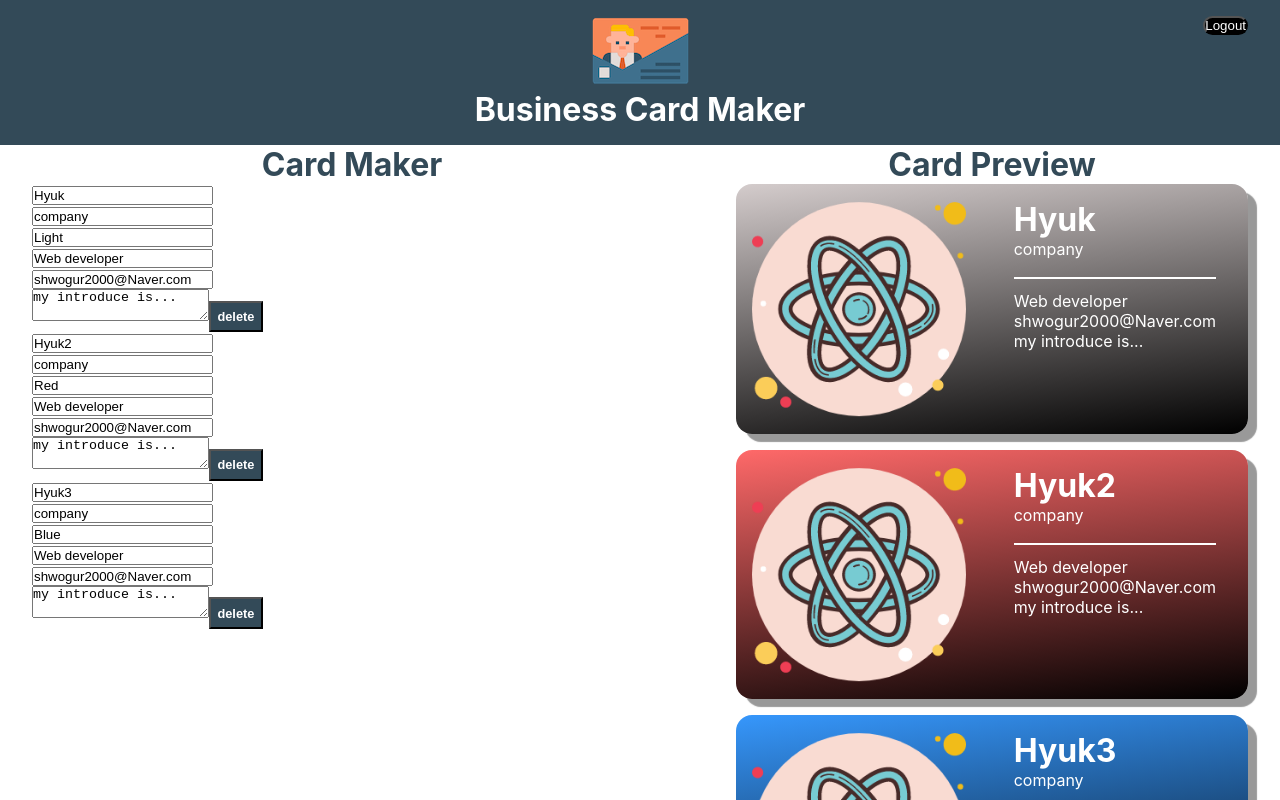
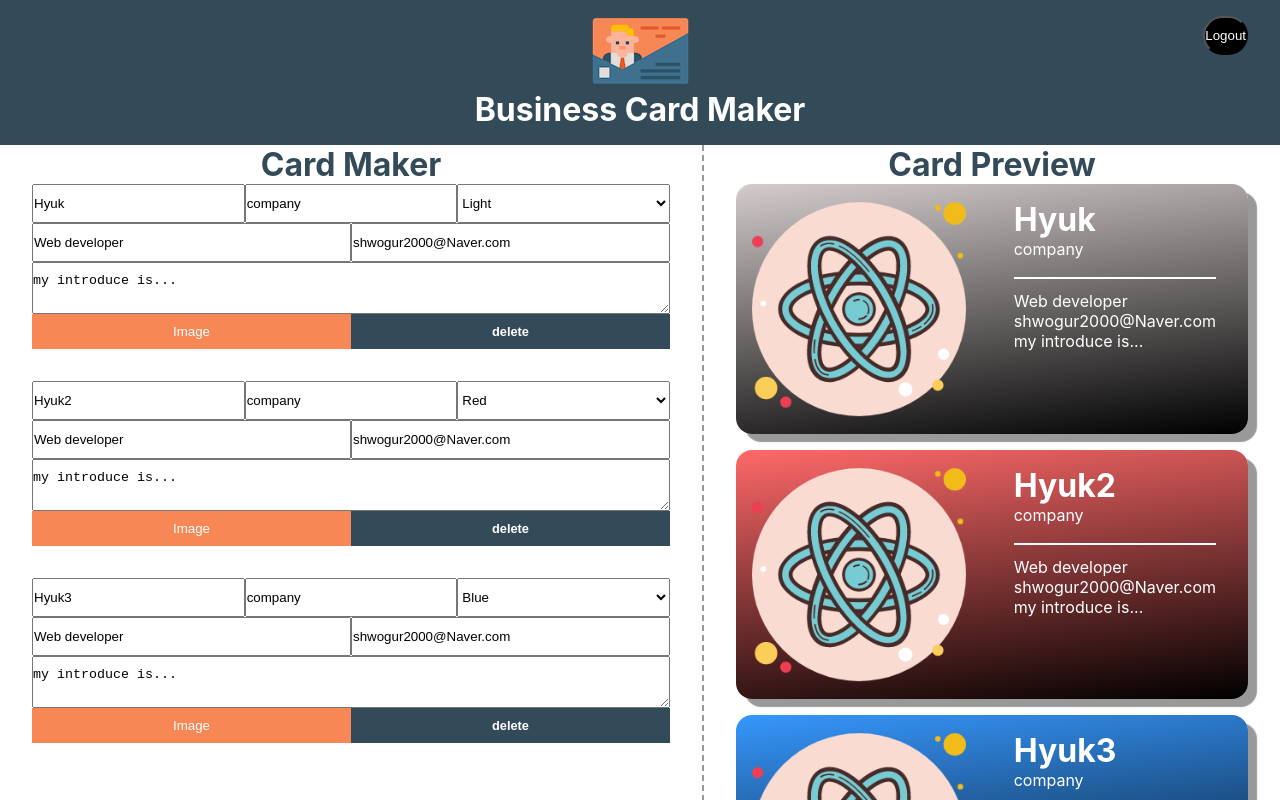
Before and after one commit to 1320129/business_card, a React (Create React App) app: page /maker in a window 1280 px wide. Shown: the top 800 px of the page. Built offline with nearby package versions, Linux system fonts and the light colour scheme; no server answers; sample sign-in values are in the browser's storage.

Commit message:
business_card

```diff
--- a/src/component/button/button.module.css
+++ b/src/component/button/button.module.css
@@ -7,8 +7,10 @@
   padding: 0.5em;
   flex: 1 1 50%;
   font-size: 0.8rem;
+  transition:all 0.3s ease;
+  border:none;
 }
 
 .button:hover {
-  opacity: 0.8;
+ background:#09222f;
 }
--- a/src/component/card/card.jsx
+++ b/src/component/card/card.jsx
@@ -1,6 +1,7 @@
 import React from 'react';
 import styles from './card.module.css';
 import Button from '../button/button';
+import ImageFileInput from '../image_file_input/image_file_input';
 
 
 const Card = ({card}) => {
@@ -11,17 +12,22 @@ const Card = ({card}) => {
         <div className={styles.card_make}>
             <h2>Card Maker</h2>
 
-            <div className={styles.card_list}>
+            <div className={styles.card_make_list}>
 
                     {card.map(card => {
                         return (
-                        <form className="card">
-                            <input type="text" value={card.name}/>
-                            <input type="text" value={card.company}/>
-                            <input type="text" value={card.color}/>
-                            <input type="text" value={card.position}/>
-                            <input type="text" value={card.email}/>
-                            <textarea type="text" value={card.description}/>
+                        <form className={styles.card}>
+                            <input type="text" name="name" value={card.name} className={styles.col_3}/>
+                            <input type="text" name="company" value={card.company} className={styles.col_3}/>
+                            <select name="color" value={card.color} className={styles.col_3}>
+                                <option value="Light">Light</option>
+                                <option value="Red">Red</option>
+                                <option value="Blue">Blue</option>
+                            </select>
+                            <input type="text" name="position" value={card.position} className={styles.col_2}/>
+                            <input type="text" name="email" value={card.email} className={styles.col_2}/>
+                            <textarea type="text"name="description" value={card.description} className={styles.col_1}/>
+                            <ImageFileInput />
                             <Button name={'delete'}onClick={onClick}/>
                         </form>
 
--- a/src/component/card/card.module.css
+++ b/src/component/card/card.module.css
@@ -1,7 +1,11 @@
 *{margin:0;padding:0;box-sizing: border-box;}
 .card_wrap {display:flex;}
 
-.card_make {width:55%;}
+.card_make {
+    border-right: 2px dashed #999;
+    width: 55%;
+    padding: 0 2rem;
+}
 .card_make h2 {text-align: center;font-size: 2rem;color:#334A58;}
 .card_list {width:45%;padding:0 2rem;}
 .card_list h2 {text-align: center;font-size: 2rem;color:#334A58;}
@@ -21,8 +25,24 @@
 .email {color:#fff;text-decoration: none;display: block;}
 
 
+.card {
+    display: flex;
+    flex-wrap: wrap;
+    margin-bottom:2rem;
+}
+
+.card textarea, input, button {padding: 10px 0;}
+
+.col_3 {width:33.333%}
+.col_2 {width:50%}
+.col_1 {width:100%}
+
 
 @media screen and (max-width:900px){
     .card_make {width:100%;flex:1;}
     .card_list {width:100%;flex:1;}
+    .card_make {
+        border-right: none;
+        padding: 0 2rem;
+    }
 }
--- a/src/component/image_file_input/image_file_input.jsx
+++ b/src/component/image_file_input/image_file_input.jsx
@@ -1,6 +1,6 @@
 import React from 'react';
 import styles from './image_file_input.module.css';
 
-const ImageFileInput = props => <button>Image</button>;
+const ImageFileInput = props => <button className={styles.img_bottion}>Image</button>;
 
 export default ImageFileInput;
--- a/src/component/image_file_input/image_file_input.module.css
+++ b/src/component/image_file_input/image_file_input.module.css
@@ -0,0 +1,3 @@
+.img_bottion {flex:1 50%;
+    background:#F88756;color:#fff;border:none;
+}
```
